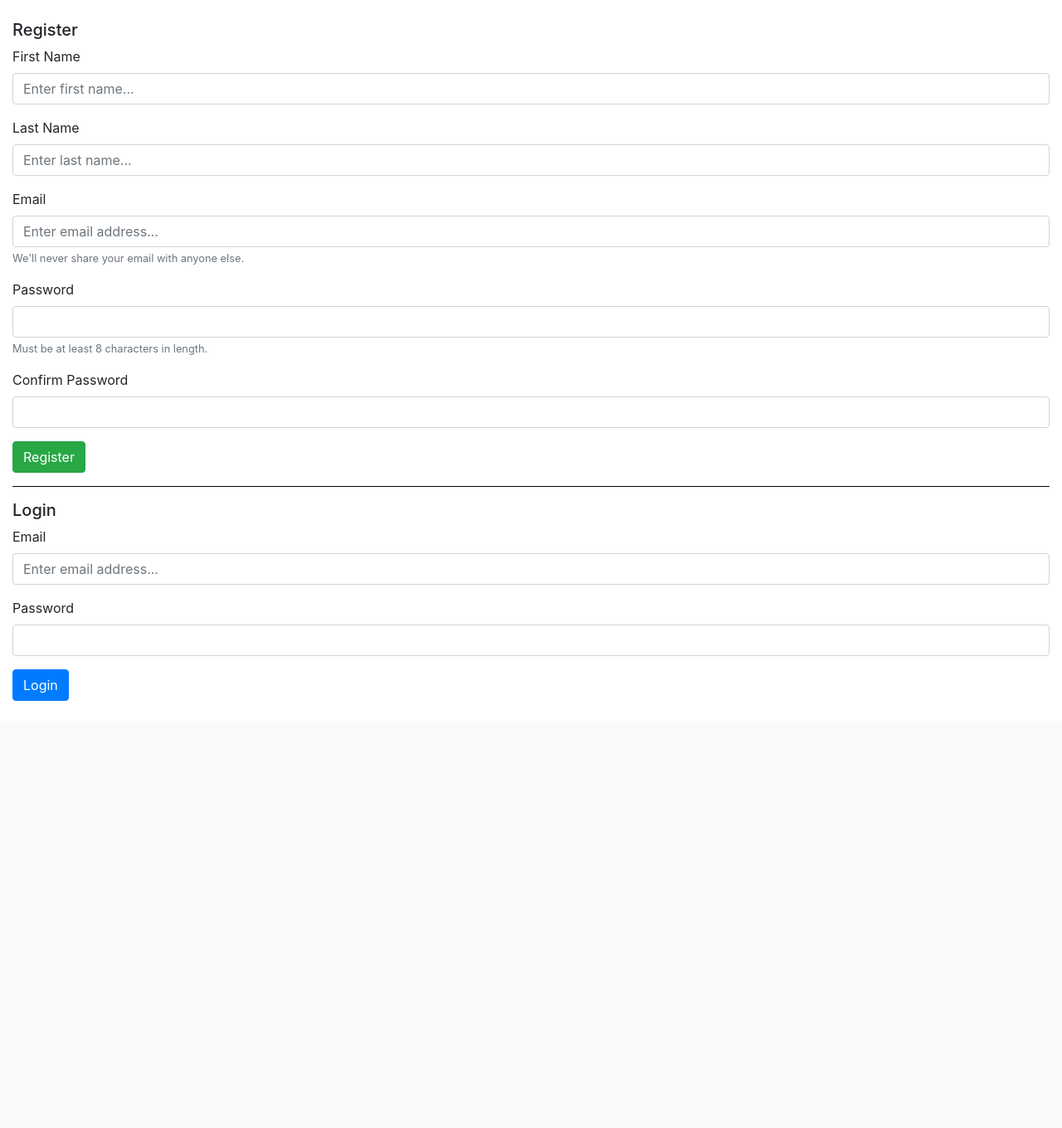
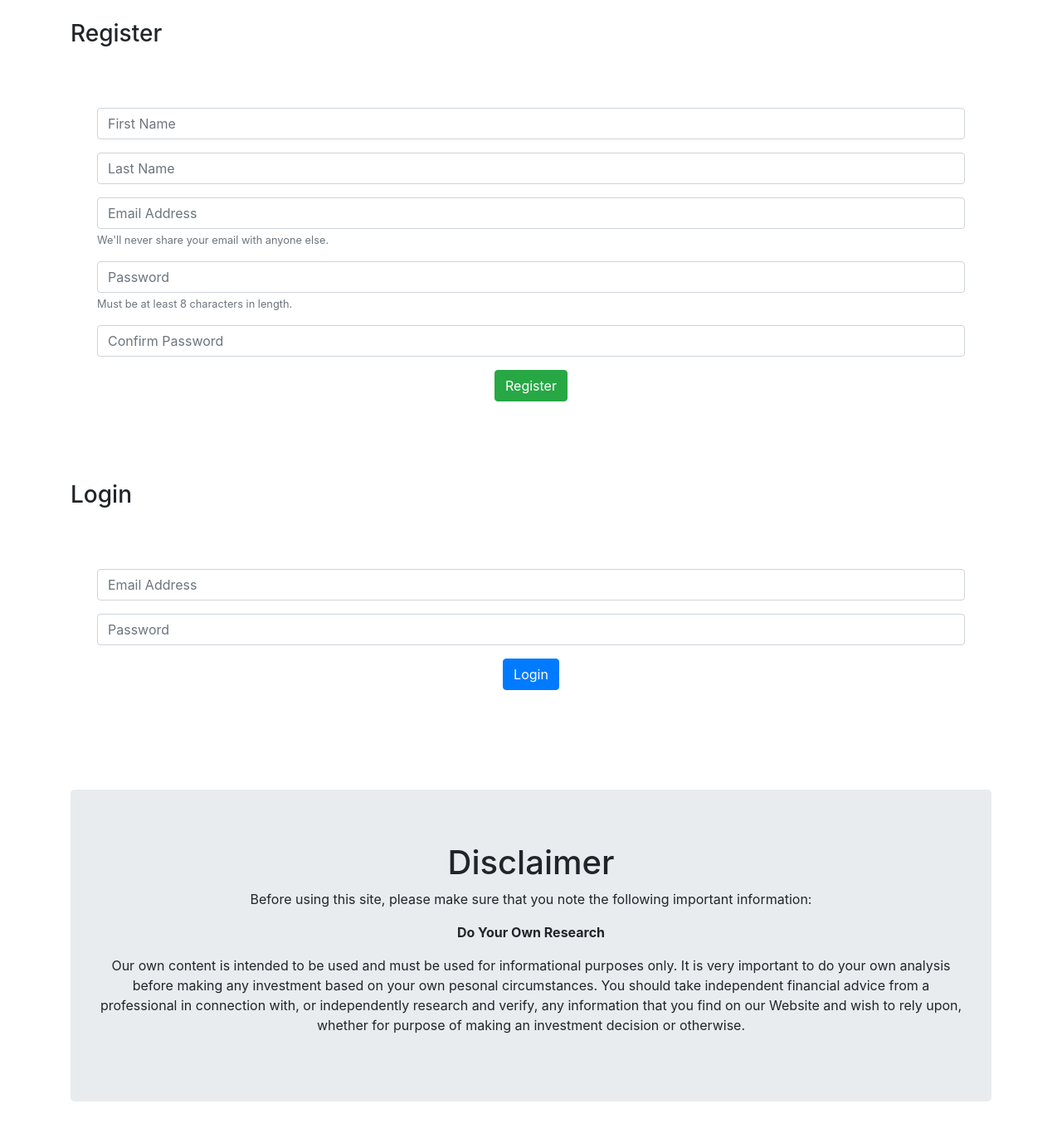
Before and after one commit to randyrodgers/stock-tickler, a Django app: page / in a window 1280 px wide. Shown: the part 72-1432 px from the top of the page at 83% size. Before the commit the page ends 917 px from the top, so only its background shows below. Run offline with Django 3.2, Linux system fonts and the light colour scheme; parts of the project's set-up code (start-up, migrations or seed data) failed here and were passed over; some libraries are stand-ins or nearby versions.

Commit message:
updated styling on index.html and add_stock.html

```diff
--- a/project/app/templates/add_stock.html
+++ b/project/app/templates/add_stock.html
@@ -37,8 +37,6 @@
                 {% endif %}
                 <input type="text" class="form-control" name="ticker" placeholder="Enter symbol...">
             </div>
-
-        <hr style="border-top: 1px black solid;">
             <div class="form-group">
                 <label for="watch_price" class="label label-default">Watch Price</label>
                 <input type="number" step="0.01" class="form-control" name="watch_price" placeholder="Enter watch price...">
--- a/project/app/templates/index.html
+++ b/project/app/templates/index.html
@@ -18,9 +18,8 @@
             <h1>StockTickler</h1>
         </div>
     </nav>
-    <div class="container-fluid">
+    <div class="container">
         <br>
-        <h5>Register</h5>
         {% if messages %}
             <ul class="messages">
                 {% for message in messages %}
@@ -28,48 +27,58 @@
                 {% endfor %}
             </ul>
             {% endif %}
+        <h3>Register</h3>
+        <div class="jumbotron text-center bg-white">
             <form action="/register" method="post">
                 {% csrf_token %}
                 <div class="form-group">
-                <label for="first_name" class="label label-default">First Name</label>
-                <input type="text" class="form-control" name="first_name" placeholder="Enter first name...">
+                    <!-- <label for="first_name" class="label label-default">First Name</label> -->
+                    <input type="text" class="form-control" name="first_name" placeholder="First Name">
                 </div>
                 <div class="form-group">
-                <label for="last_name" class="label label-default">Last Name</label>
-                <input type="text" class="form-control" name="last_name" placeholder="Enter last name...">
+                    <!-- <label for="last_name" class="label label-default">Last Name</label> -->
+                    <input type="text" class="form-control" name="last_name" placeholder="Last Name">
                 </div>
                 <div class="form-group">
-                <label for="email" class="label label-default">Email</label>
-                <input type="email" class="form-control" name="email" placeholder="Enter email address...">
-                <small class="form-text text-muted">We'll never share your email with anyone else.</small>
+                    <!-- <label for="email" class="label label-default">Email</label> -->
+                    <input type="email" class="form-control" name="email" placeholder="Email Address">
+                    <small class="form-text text-muted text-left">We'll never share your email with anyone else.</small>
                 </div>
                 <div class="form-group">
-                <label for="password" class="label label-default">Password</label>
-                <input type="password" class="form-control" name="password">
-                <small class="form-text text-muted">Must be at least 8 characters in length.</small>
+                    <!-- <label for="password" class="label label-default">Password</label> -->
+                    <input type="password" class="form-control" name="password" placeholder="Password">
+                    <small class="form-text text-muted text-left">Must be at least 8 characters in length.</small>
                 </div>
                 <div class="form-group">
-                <label for="password2" class="label label-default">Confirm Password</label>
-                <input type="password" class="form-control" name="password2">
+                    <!-- <label for="password2" class="label label-default">Confirm Password</label> -->
+                    <input type="password" class="form-control" name="password2" placeholder="Confirm Password">
                 </div>
                 <button type="submit" class="btn btn-success">Register</button>
             </form>
-        <hr style="border-top: 1px black solid;">
-        <h5>Login</h5>
+        </div>
+        <h3>Login</h3>
+        <div class="jumbotron text-center bg-white">
             <form action="/login" method="post">
                 {% csrf_token %}
                 <div class="form-group">
-                <label for="email" class="label label-default">Email</label>
-                <input type="email" class="form-control" name="email" placeholder="Enter email address...">
+                    <!-- <label for="email" class="label label-default">Email</label> -->
+                    <input type="email" class="form-control" name="email" placeholder="Email Address">
                 </div>
                 <div class="form-group">
-                <label for="password" class="label label-default">Password</label>
-                <input type="password" class="form-control" name="password">
+                    <!-- <label for="password" class="label label-default">Password</label> -->
+                    <input type="password" class="form-control" name="password" placeholder="Password">
                 </div>
                 <button type="submit" class="btn btn-primary">Login</button>
             </form>
             <br>
         </div>
+        <div class="jumbotron text-center">
+            <h1> Disclaimer </h1>
+            <p> Before using this site, please make sure that you note the following important information:</p>
+            <p><b>Do Your Own Research</b></p>
+            <p> Our own content is intended to be used and must be used for informational purposes only. It is very important to do your own analysis before making any investment based on your own pesonal circumstances. You should take independent financial advice from a professional in connection with, or independently research and verify, any information that you find on our Website and wish to rely upon, whether for purpose of making an investment decision or otherwise.</p>
+        </div>
+    </div>
 </body>
 
 </html>
```
Lines whose indentation alone changed are shown as unchanged.
